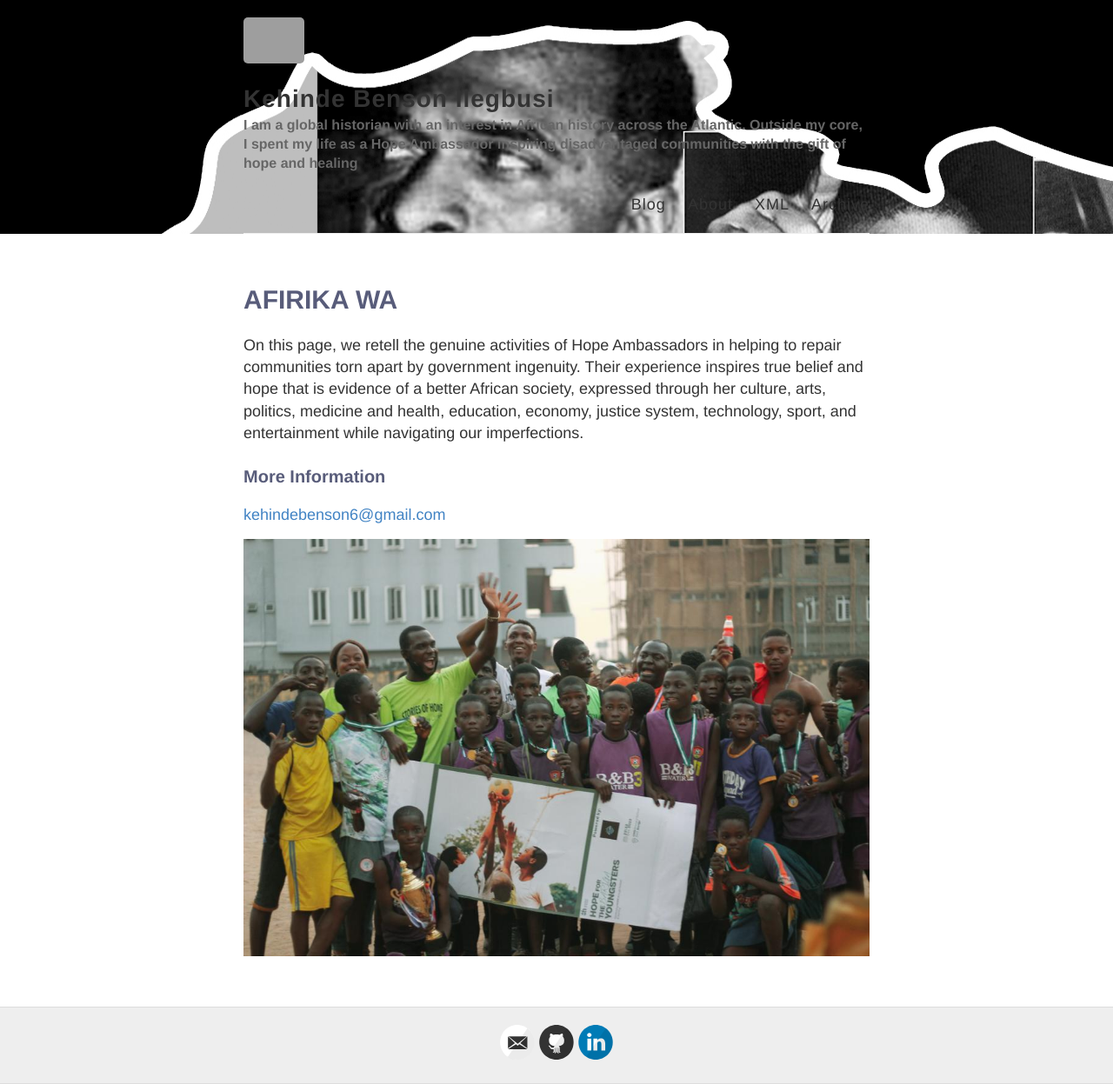
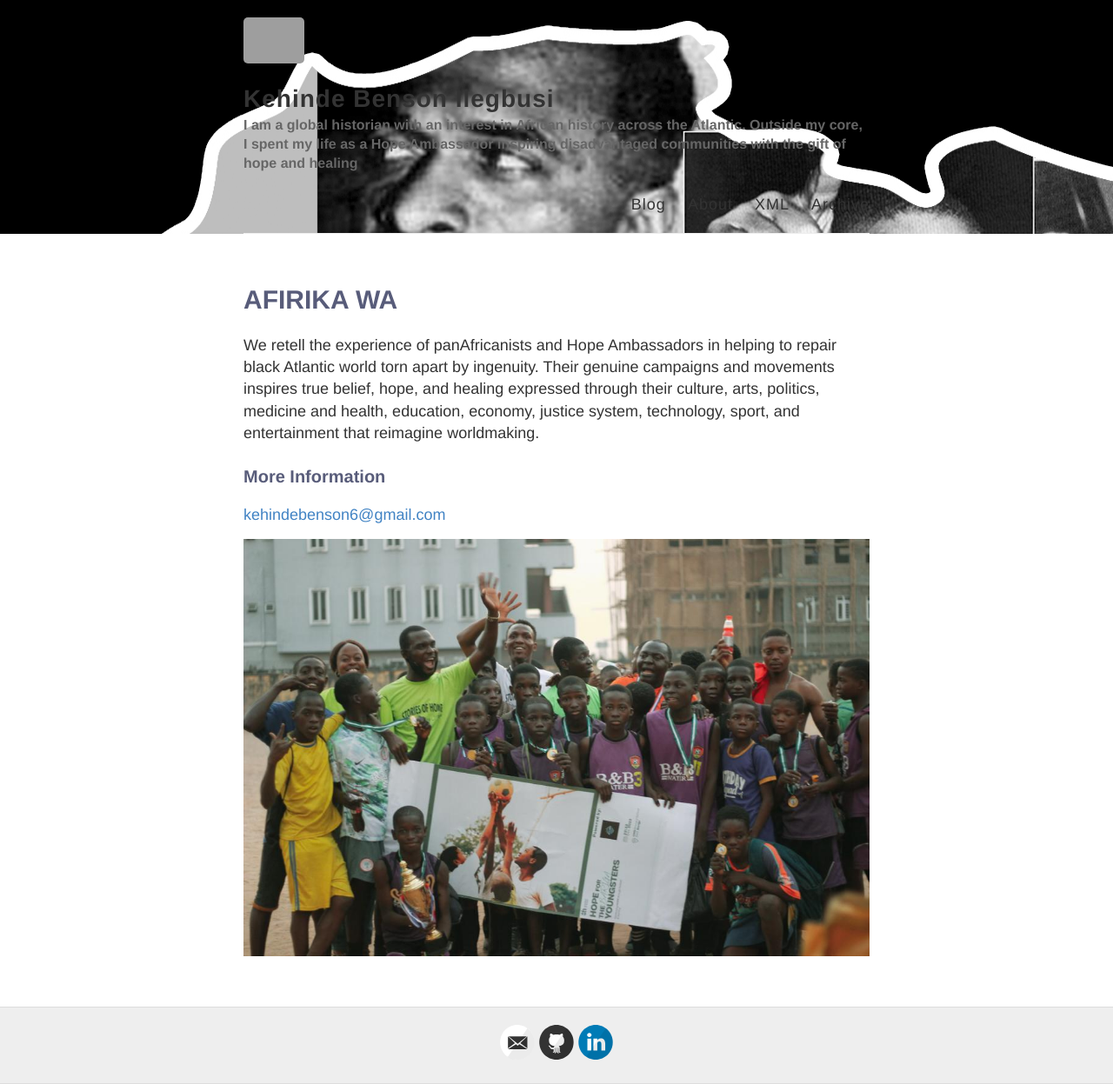
Before and after one commit to ilegbusi/ilegbusi.github.io, a Jekyll site: the page built from about.md, in a window 1280 px wide. Shown: the whole page at 87% size. Built offline with Jekyll 4.4.1, drawn with Linux system fonts in a browser that asks for light colours; grey boxes are pictures that could not be loaded.

Commit message:
03-17-March-About

```diff
--- a/about.md
+++ b/about.md
@@ -7,7 +7,7 @@ permalink: /about/
 
 
 
- On this page, we retell the genuine activities of Hope Ambassadors in helping to repair communities torn apart by government ingenuity. Their experience inspires true belief and hope that is evidence of a better African society, expressed through her culture, arts, politics, medicine and health, education, economy, justice system, technology, sport, and entertainment while navigating our imperfections.
+ We retell the experience of panAfricanists and Hope Ambassadors in helping to repair black Atlantic world torn apart by ingenuity. Their genuine campaigns and movements inspires true belief, hope, and healing expressed through their culture, arts, politics, medicine and health, education, economy, justice system, technology, sport, and entertainment that reimagine worldmaking.
 
 
 ### More Information
```
Also changed, not shown: _posts/2024-02-12-Afirika-Wa.md (+4 -1 lines).
